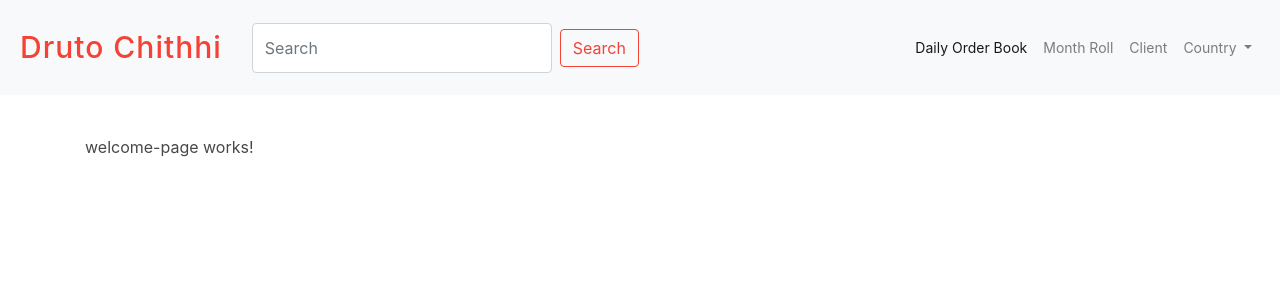
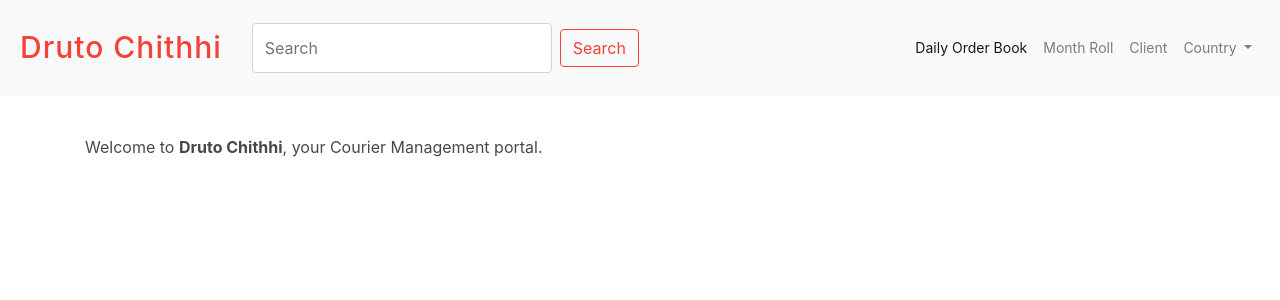
Before and after one commit to paawak/sandbox, an Angular app in the folder clojure/druto-chithhi/druto-chithhi-ui/: page / in a window 1280 px wide. Shown: the top 300 px of the page. Built offline with nearby package versions, Linux system fonts and the light colour scheme.

Commit message:
some content

```diff
--- a/clojure/druto-chithhi/druto-chithhi-ui/src/app/welcome-page/welcome-page.component.html
+++ b/clojure/druto-chithhi/druto-chithhi-ui/src/app/welcome-page/welcome-page.component.html
@@ -1,3 +1,3 @@
 <p>
-  welcome-page works!
+  Welcome to <strong>Druto Chithhi</strong>, your Courier Management portal.
 </p>
```
